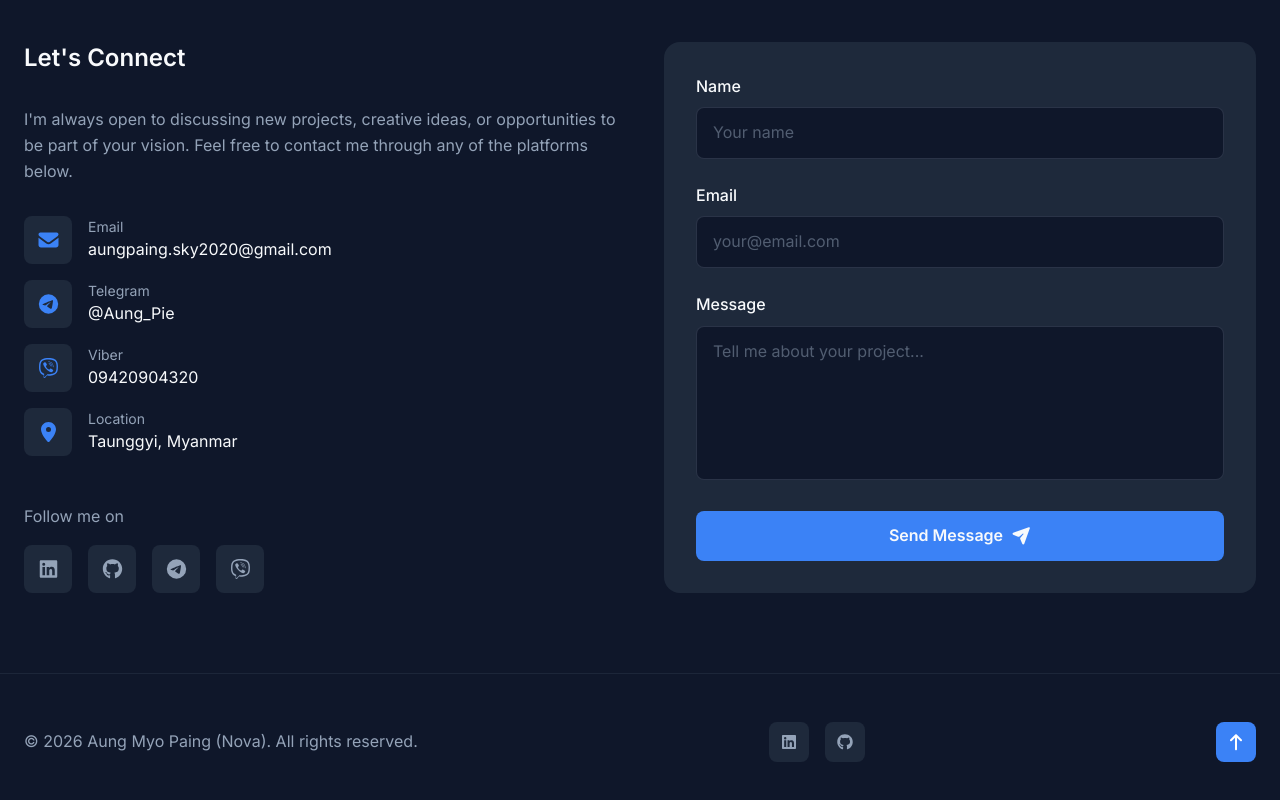
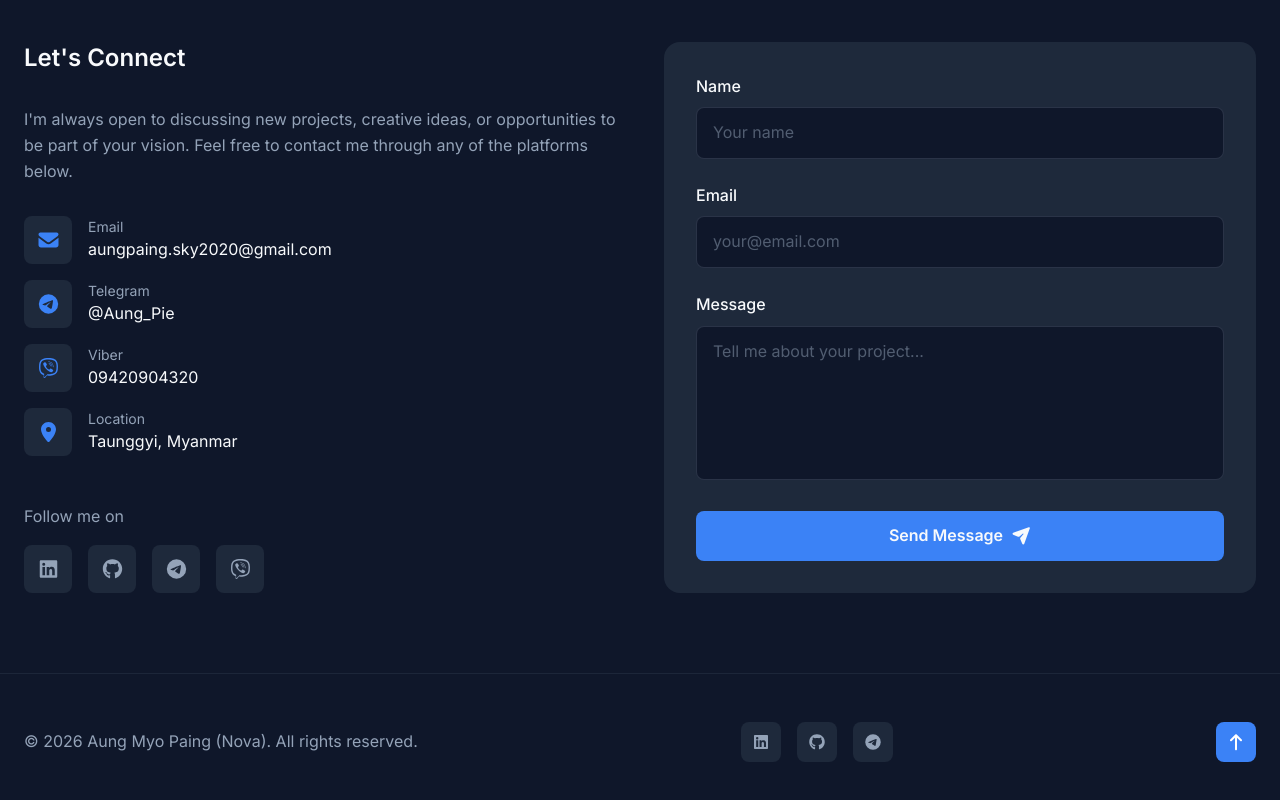
Before and after one commit to Aungpie01/aung-my-paing, a React (Vite) app: page / in a window 1280 px wide. Shown: the part 4084-4884 px from the top of the page. Built offline with nearby package versions, Linux system fonts and the light colour scheme.

Commit message:
linkedIn fix

```diff
--- a/src/components/common/Footer.jsx
+++ b/src/components/common/Footer.jsx
@@ -1,5 +1,5 @@
 import { FontAwesomeIcon } from '@fortawesome/react-fontawesome';
-import { faLinkedin, faGithub, faTwitter } from '@fortawesome/free-brands-svg-icons';
+import { faLinkedin, faGithub, faTelegram, faViber } from '@fortawesome/free-brands-svg-icons';
 import { faArrowUp } from '@fortawesome/free-solid-svg-icons';
 
 const Footer = () => {
@@ -8,8 +8,9 @@ const Footer = () => {
   };
 
   const socialLinks = [
-    { icon: faLinkedin, url: 'www.linkedin.com/in/nay-myo-maung-dev', label: 'LinkedIn' },
-    { icon: faGithub, url: 'https://github.com/izumi-dev98', label: 'GitHub' },
+    { icon: faLinkedin, url: 'https://www.linkedin.com/in/aung-paing-ab5233396/', label: 'LinkedIn' },
+    { icon: faGithub, url: 'https://github.com/Aungpie01', label: 'GitHub' },
+    { icon: faTelegram, url: 'https://t.me/Aung_Pie', label: 'Telegram' },
 
   ];
 
--- a/src/components/contact/Contact.jsx
+++ b/src/components/contact/Contact.jsx
@@ -66,7 +66,7 @@ const Contact = () => {
   };
 
   const socialLinks = [
-    { icon: faLinkedin, url: 'www.linkedin.com/in/aung-paing-ab5233396', label: 'LinkedIn' },
+    { icon: faLinkedin, url: 'https://www.linkedin.com/in/aung-paing-ab5233396/', label: 'LinkedIn' },
     { icon: faGithub, url: 'https://github.com/Aungpie01', label: 'GitHub' },
     { icon: faTelegram, url: 'https://t.me/Aung_Pie', label: 'Telegram' },
     { icon: faViber, url: 'tel:+959420904320', label: 'Viber' },
```
